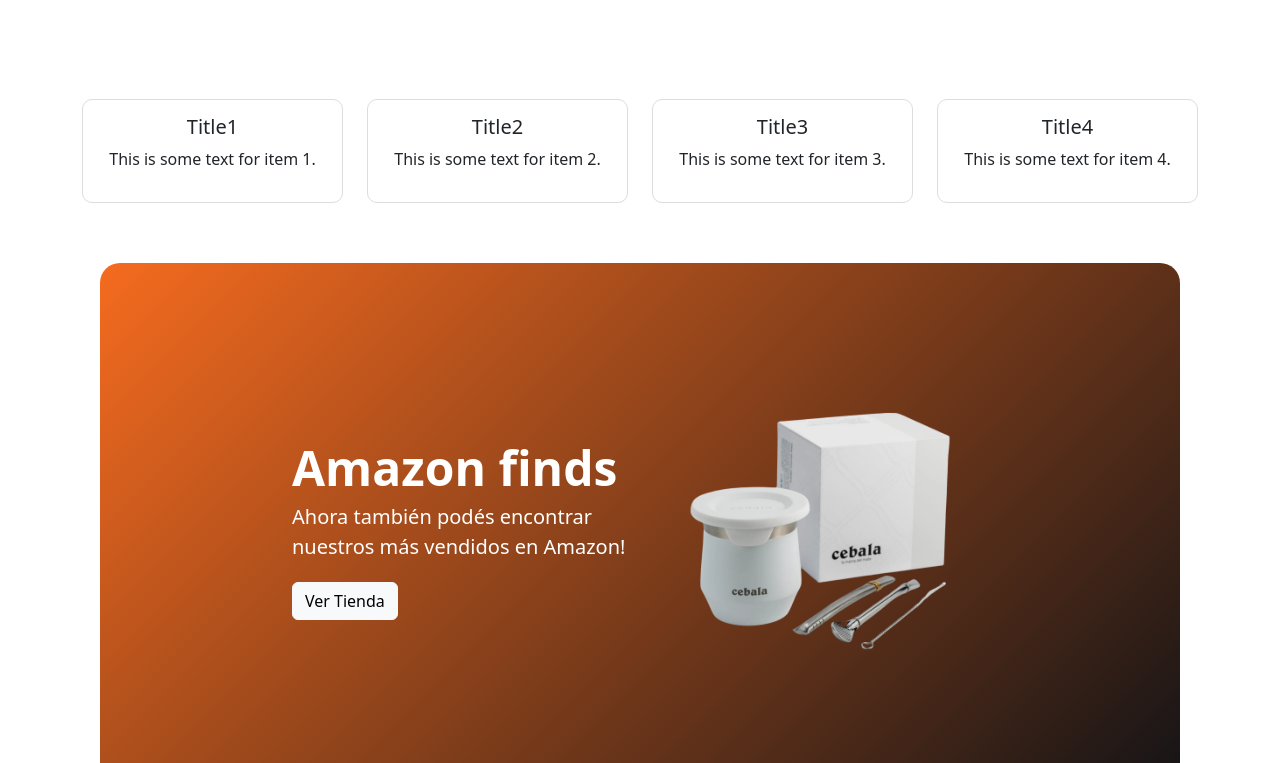
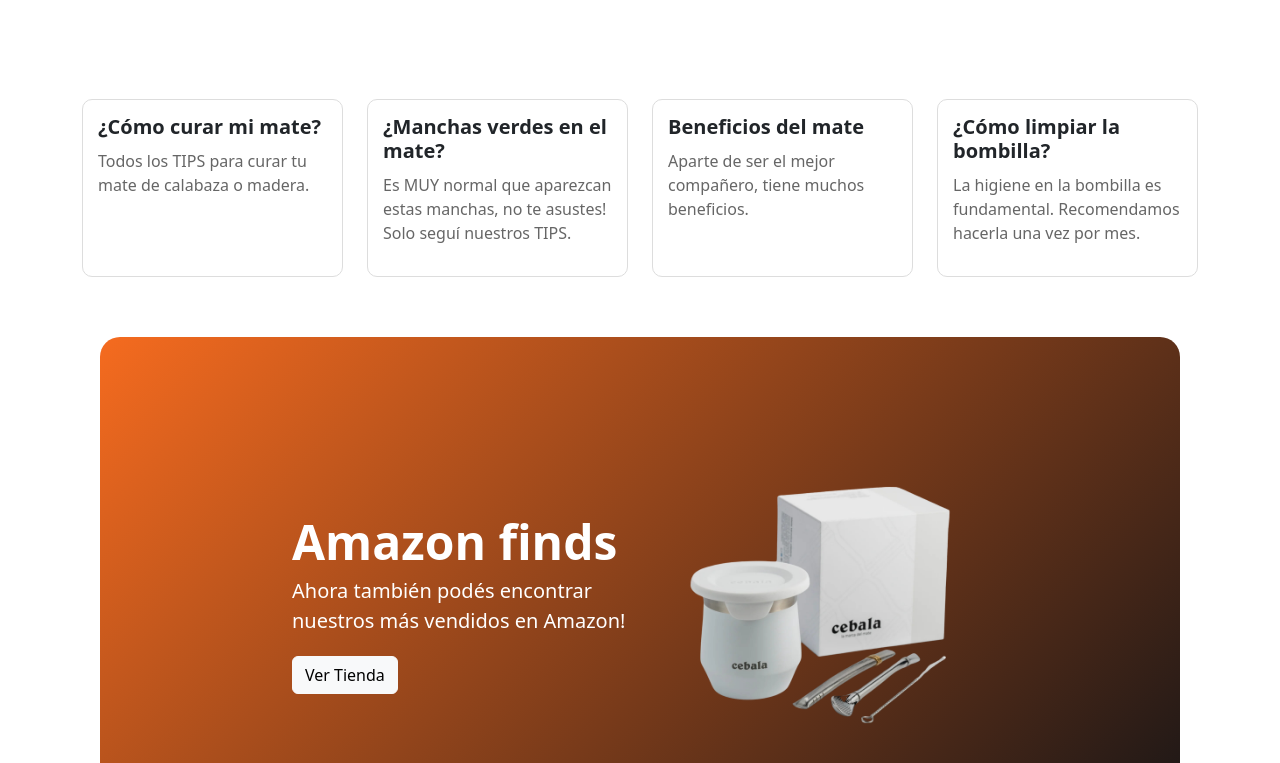
Before and after one commit to martinsantanab/Cebate_Proyect, a React (Vite) app: page / in a window 1280 px wide. Shown: the part 2117-2880 px from the top of the page. Built offline with nearby package versions, Linux system fonts and the light colour scheme.

Commit message:
Home.jsx (95.5%)

```diff
--- a/src/App.css
+++ b/src/App.css
@@ -152,11 +152,13 @@
 }
 
 .item-card {
+  width: 100%; /* Tamaño fijo de las tarjetas */
+  height: 100%; /* Altura fija, ajusta según necesidad */
   position: relative;
   overflow: hidden;
   border: 1px solid #ddd;
   border-radius: 10px;
-  text-align: center;
+  text-align: left; /* Justificación a la izquierda */
   transition: all 0.3s ease-in-out;
   background-color: white;
 }
@@ -179,6 +181,15 @@
 
 .item-info {
   padding: 15px;
+}
+
+.item-title {
+  font-weight: bold;
+  margin-bottom: 10px;
+}
+
+.item-description {
+  color: #666;
 }
 
 @media (max-width: 768px) {
@@ -227,7 +238,6 @@
   object-fit: cover;
 }
 
-
 /* PRINCIPAL PRODUCT CONTAINER */
 .principalProduct-container {
   display: flex;
@@ -247,7 +257,12 @@
   left: 0;
   right: 0;
   bottom: 0;
-  background-color: rgba(0, 0, 0, 0.3); /* Añade un overlay oscuro para mejorar la legibilidad del texto */
+  background-color: rgba(
+    0,
+    0,
+    0,
+    0.3
+  ); /* Añade un overlay oscuro para mejorar la legibilidad del texto */
 }
 
 .principalProduct-info {
@@ -256,6 +271,7 @@
   padding: 20px;
   max-width: 500px;
   text-align: right; /* Alinea el texto a la derecha */
+  padding-right: 100px;
 }
 
 .principalProduct-price {
@@ -282,9 +298,7 @@
   color: #fff;
   background-color: #333;
   border: none;
-  border-radius:
+  border-radius: 10px;
 }
 
-
-
 /* FOOTER CSS: */
--- a/src/pages/Home.jsx
+++ b/src/pages/Home.jsx
@@ -38,23 +38,23 @@
 ];
 const items = [
   {
-    title: "Title1",
-    text: "This is some text for item 1.",
+    title: "¿Cómo curar mi mate?",
+    text: "Todos los TIPS para curar tu mate de calabaza o madera.",
     hoverColorClass: "hover-celeste",
   },
   {
-    title: "Title2",
-    text: "This is some text for item 2.",
+    title: "¿Manchas verdes en el mate?",
+    text: "Es MUY normal que aparezcan estas manchas, no te asustes! Solo seguí nuestros TIPS.",
     hoverColorClass: "hover-amarillo",
   },
   {
-    title: "Title3",
-    text: "This is some text for item 3.",
+    title: "Beneficios del mate",
+    text: "Aparte de ser el mejor compañero, tiene muchos beneficios.",
     hoverColorClass: "hover-gris",
   },
   {
-    title: "Title4",
-    text: "This is some text for item 4.",
+    title: "¿Cómo limpiar la bombilla?",
+    text: "La higiene en la bombilla es fundamental. Recomendamos hacerla una vez por mes.",
     hoverColorClass: "hover-celeste",
   },
 ];
@@ -134,9 +134,9 @@
 
 const principalProduct = {
   price: 2151,
-  name: 'Matera Pampita',
-  description: 'La matera que se adapta a cualquier espacio.',
-  image: "/public/images/principalProduct.png"
+  name: "Matera Pampita",
+  description: "La matera que se adapta a cualquier espacio.",
+  image: "/public/images/principalProduct.png",
 };
 
 function Home() {
@@ -204,8 +204,8 @@
             <Col xs={12} md={6} lg={3} key={index} className="item">
               <div className={`item-card ${item.hoverColorClass}`}>
                 <div className="item-info">
-                  <h5>{item.title}</h5>
-                  <p>{item.text}</p>
+                  <h5 className="item-title">{item.title}</h5>
+                  <p className="item-description">{item.text}</p>
                 </div>
               </div>
             </Col>
@@ -265,16 +265,22 @@
 
       {/* PRIMCIPAL PRODUCT */}
 
-<div className="principalProduct-container" style={{ backgroundImage: `url(${principalProduct.image})` }}>
+      <div
+        className="principalProduct-container"
+        style={{ backgroundImage: `url(${principalProduct.image})` }}
+      >
         <div className="principalProduct-overlay"></div>
         <div className="principalProduct-info">
-        <p className="principalProduct-price">Desde ${principalProduct.price}</p>
+          <p className="principalProduct-price">
+            Desde ${principalProduct.price}
+          </p>
           <h1 className="principalProduct-name">{principalProduct.name}</h1>
-        <p className="principalProduct-description">{principalProduct.description}</p>
+          <p className="principalProduct-description">
+            {principalProduct.description}
+          </p>
           <button className="principalProduct-buyButton">Comprar</button>
         </div>
       </div>
-
     </>
   );
 }
```
Lines whose indentation alone changed are shown as unchanged.
